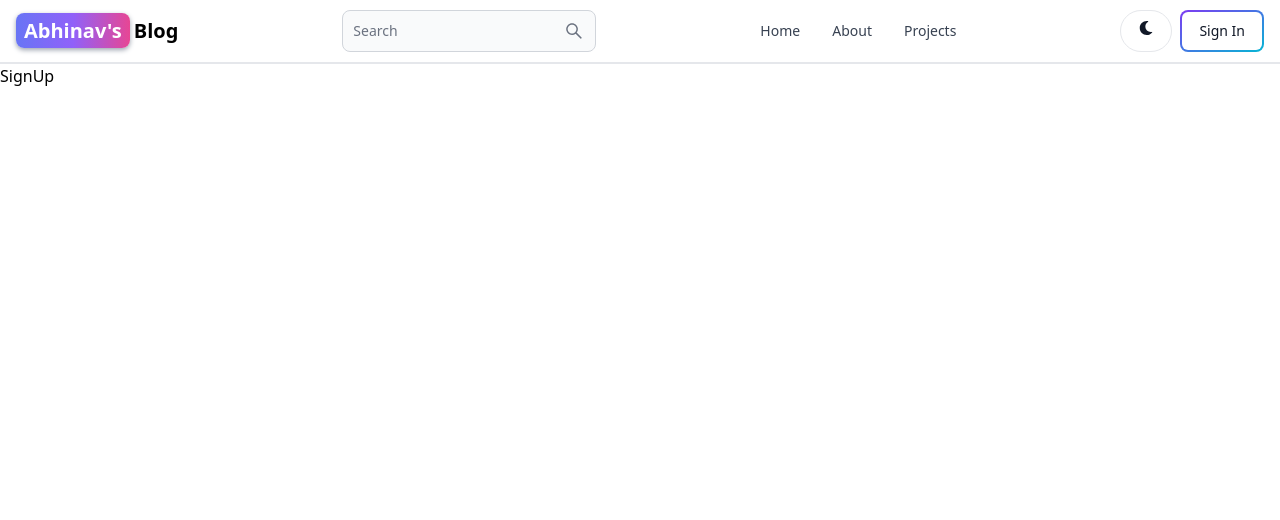
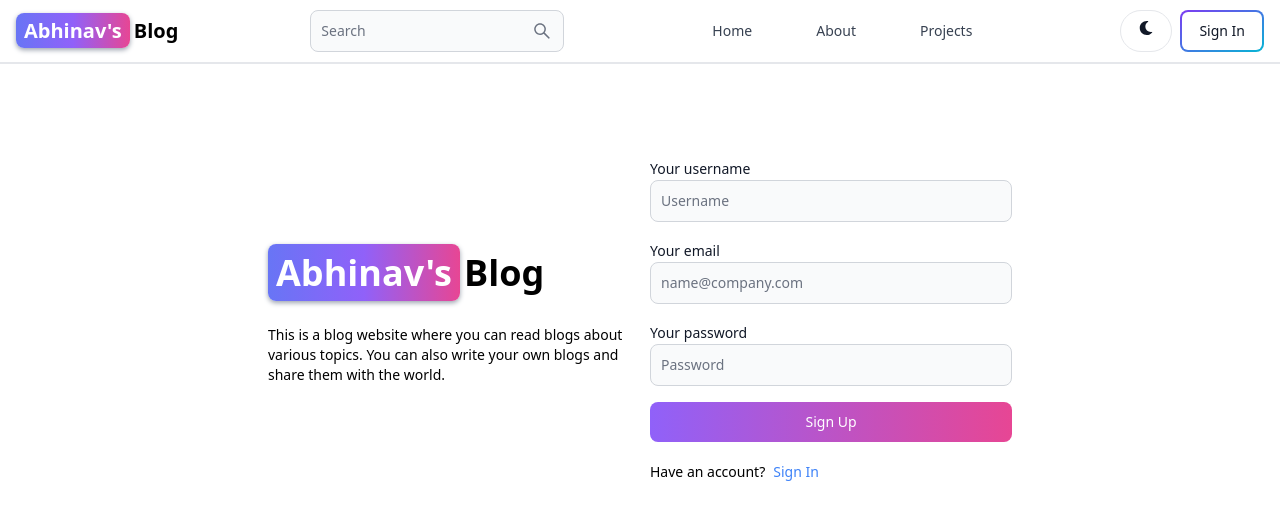
Before and after one commit to AbhinavMishra32/tp1, a React (Vite) app in the folder blog-website/client/: page /sign-up in a window 1280 px wide. Shown: the top 520 px of the page. Built offline with nearby package versions, Linux system fonts and the light colour scheme.

Commit message:
chore: Update navbar UI with clsx and improve signup page layout

```diff
--- a/blog-website/client/src/components/Header.jsx
+++ b/blog-website/client/src/components/Header.jsx
@@ -37,15 +37,16 @@
         <Navbar.Toggle />
       </div>
       <Navbar.Collapse>
-        <Navbar.Link className={clsx("rounded-xl", { "bg-gradient-to-r from-indigo-500 via-purple-500 to-pink-500 animated-background": path === "/" })} active={path === "/"} as={"div"}> <Link to='/'> Home </Link>
+        <Navbar.Link className={clsx("rounded-xl", { "bg-gradient-to-r from-indigo-500 via-purple-500 to-pink-500 animated-background": path === "/" })} active={path === "/"} as={"div"}>
+          <Link to='/' className={clsx("block px-4 py-2", { "text-white": path === "/" })}> Home </Link>
         </Navbar.Link>
         <Navbar.Link className={clsx("rounded-xl", { "bg-gradient-to-r from-indigo-500 via-purple-500 to-pink-500 animated-background": path === "/about" })} active={path === "/about"} as={"div"}>
-          <Link to='/about'>
+          <Link to='/about' className={clsx("block px-4 py-2", { "text-white": path === "/about" })}>
             About
           </Link>
         </Navbar.Link>
         <Navbar.Link className={clsx("rounded-xl", { "bg-gradient-to-r from-indigo-500 via-purple-500 to-pink-500 animated-background": path === "/projects" })} active={path === "/projects"} as={"div"}>
-          <Link to='/projects'>
+          <Link to='/projects' className={clsx("block px-4 py-2", { "text-white": path === "/projects" })}>
             Projects
           </Link>
         </Navbar.Link>
--- a/blog-website/client/src/pages/SignUp.jsx
+++ b/blog-website/client/src/pages/SignUp.jsx
@@ -1,7 +1,46 @@
-import React from 'react'
+// import { FloatingLabel } from 'flowbite-react';
+import React from 'react';
+import { Link } from 'react-router-dom';
+import { Button, Checkbox, Label, TextInput } from "flowbite-react";
+// import { Label } from 'react-router-dom';
 
 export default function SignUp() {
-    return (
-        <div>SignUp</div>
-    )
+  return (
+    <div className="min-h-screen mt-20">
+      <div className="flex p-3 max-w-3xl mx-auto flex-col md:flex-row md:items-center gap-5">
+        <div className="flex-1">
+          <Link to="/" className="font-bold dark:text-white text-4xl">
+            <span className="px-2 py-1 bg-gradient-to-r from-indigo-500 via-purple-500 to-pink-500 rounded-lg mr-1 text-white shadow-gray-400 shadow-sm-light">Abhinav's</span>
+            Blog
+          </Link>
+          <p className="text-sm mt-8">
+            This is a blog website where you can read blogs about various topics. You can also write your own blogs and share them with the world.
+          </p>
+        </div>
+        <div className="flex-1">
+          <form className="flex flex-col gap-4">
+            <div>
+              <Label>Your username</Label>
+              <TextInput placeholder="Username" id="username" />
+            </div>
+            <div>
+              <Label>Your email</Label>
+              <TextInput placeholder="name@company.com" id="email" />
+            </div>
+            <div>
+              <Label>Your password</Label>
+              <TextInput placeholder="Password" id="password" />
+            </div>
+            <Button gradientDuoTone='purpleToPink' type="submit" className="transition-color">
+              Sign Up
+            </Button>
+            <div className="flex gap-2 text-sm mt-1">
+              <span>Have an account?</span>
+              <Link to="/sign-in" className='text-blue-500'>Sign In</Link>
+            </div>
+          </form>
+        </div>
+      </div>
+    </div>
+  )
 }
```
